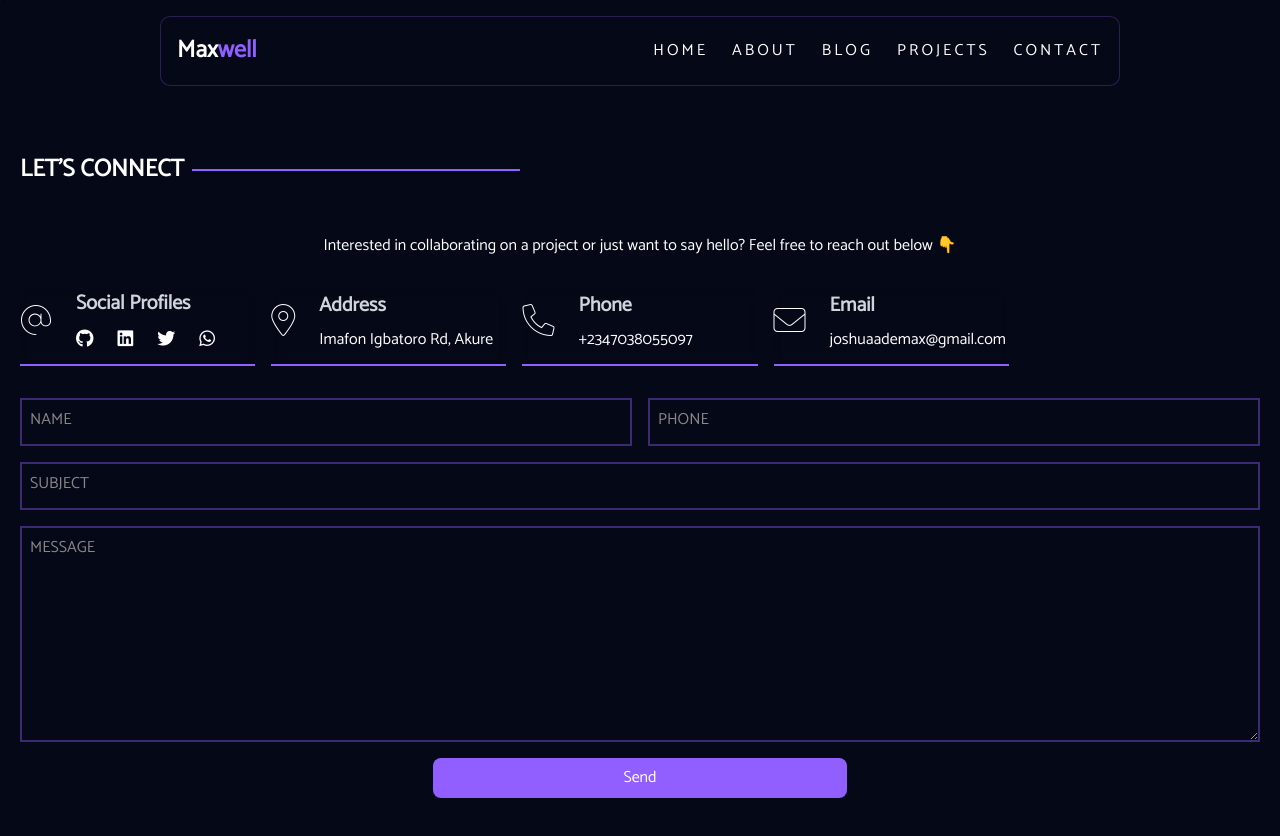
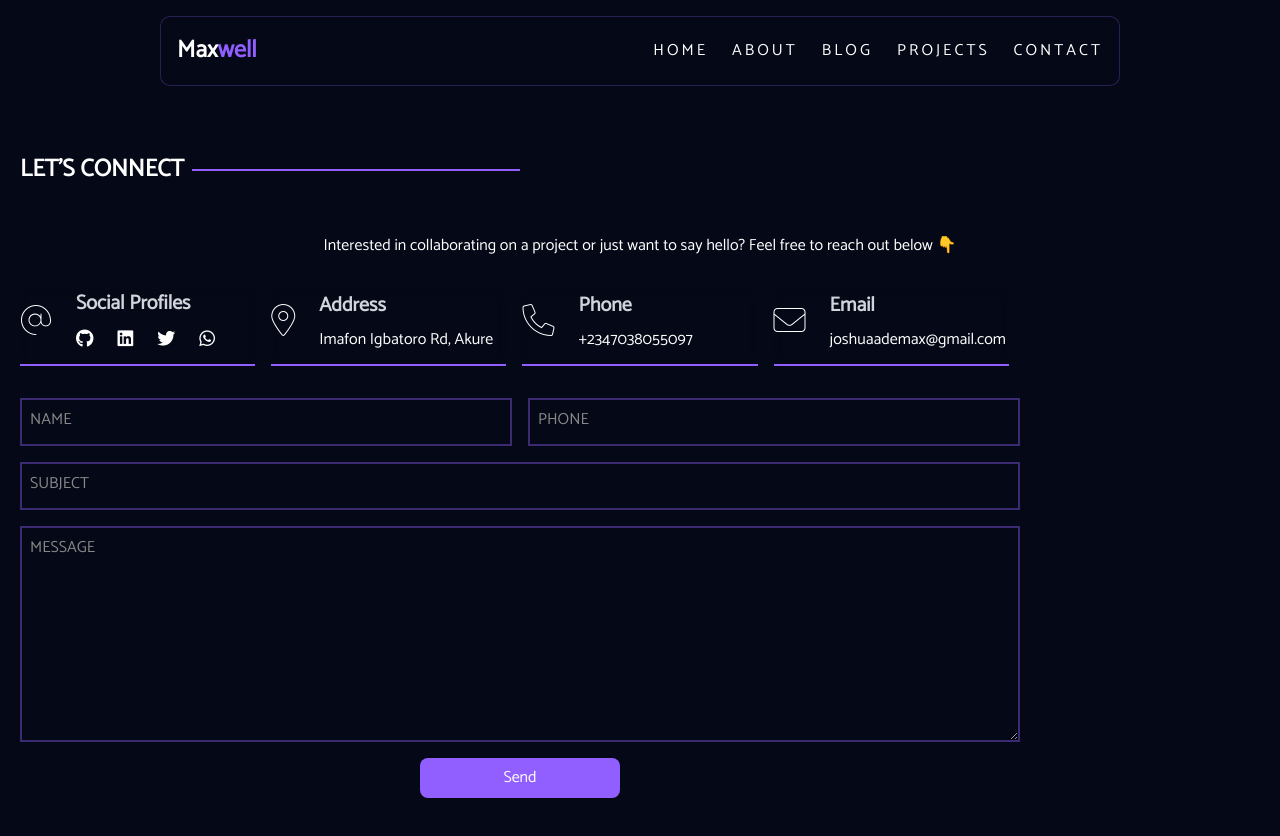
Before and after one commit to Maxxiejay/portfolio-v4, a Vue app: page /contact in a window 1280 px wide. Shown: the top 836 px of the page. Built offline with nearby package versions, Linux system fonts and the light colour scheme.

Commit message:
fixed contact form size

```diff
--- a/src/views/ContactView.vue
+++ b/src/views/ContactView.vue
@@ -90,7 +90,7 @@
           <span> Message </span>
         </div>
         <div class="form-control items-center">
-          <button class="btn w-1/3" type="submit">Send</button>
+          <button class="btn" type="submit">Send</button>
         </div>
       </form>
     </div>
@@ -133,12 +133,15 @@
   }
 
   .contact-form {
+    align-self: flex-start;
     width: 100%;
+    max-width: 1000px;
     margin-bottom: 80px !important;
   }
 
   .contact-form button {
     margin: 0;
+    width: 200px;
   }
 
   .form-control {
```
